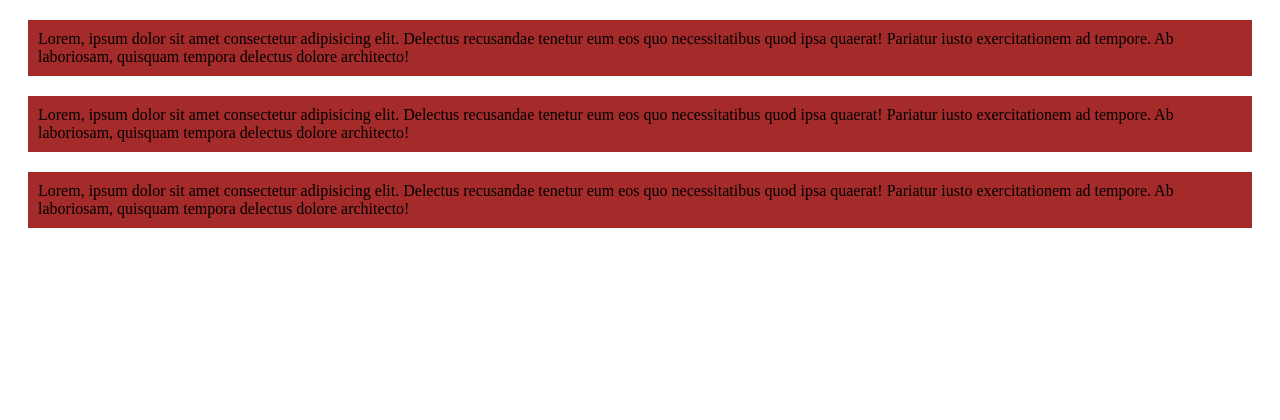
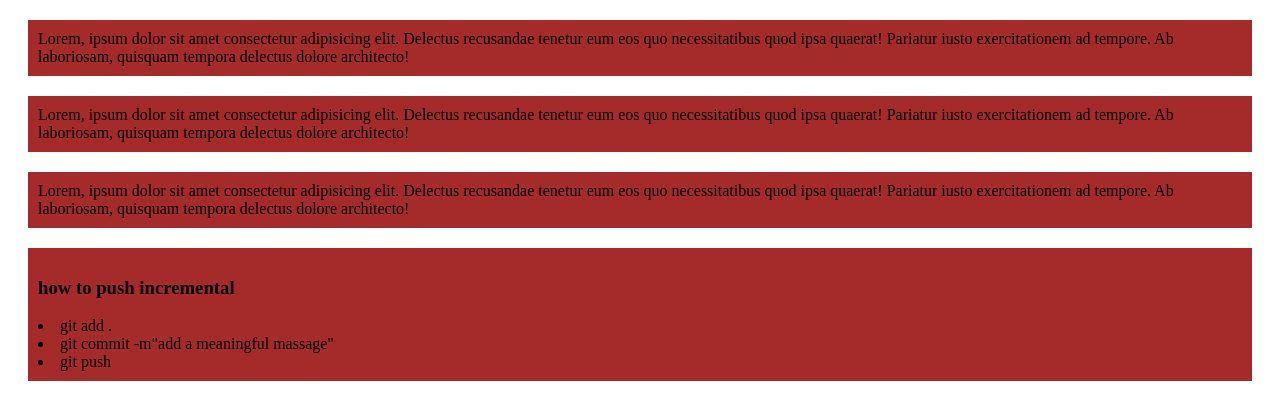
Before and after one commit to intesar4D/sadman-intesar-dihan, a plain HTML site: page index.html in a window 1280 px wide. Drawn offline with Linux system fonts and the light colour scheme.

Commit message:
a way to push the incremental

```diff
--- a/index.html
+++ b/index.html
@@ -16,5 +16,19 @@
     <div>
         Lorem, ipsum dolor sit amet consectetur adipisicing elit. Delectus recusandae tenetur eum eos quo necessitatibus quod ipsa quaerat! Pariatur iusto exercitationem ad tempore. Ab laboriosam, quisquam tempora delectus dolore architecto!
     </div>
+    <div>
+        <h3>how to push incremental</h3>
+        <ui>
+            <li>
+                git add .
+            </li>
+            <li>
+                git commit -m"add a meaningful massage"
+            </li>
+            <li>
+                git push
+            </li>
+        </ui>
+    </div>
 </body>
 </html>
```
